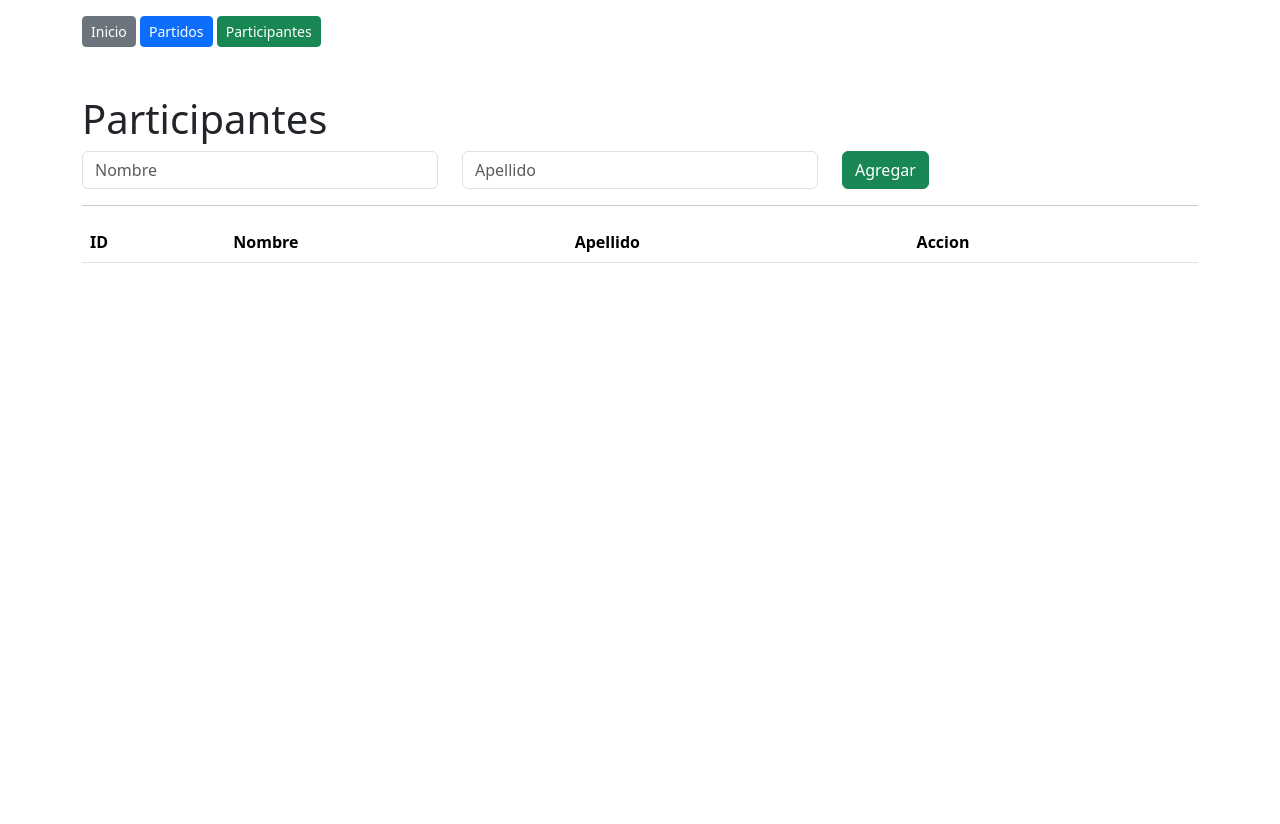
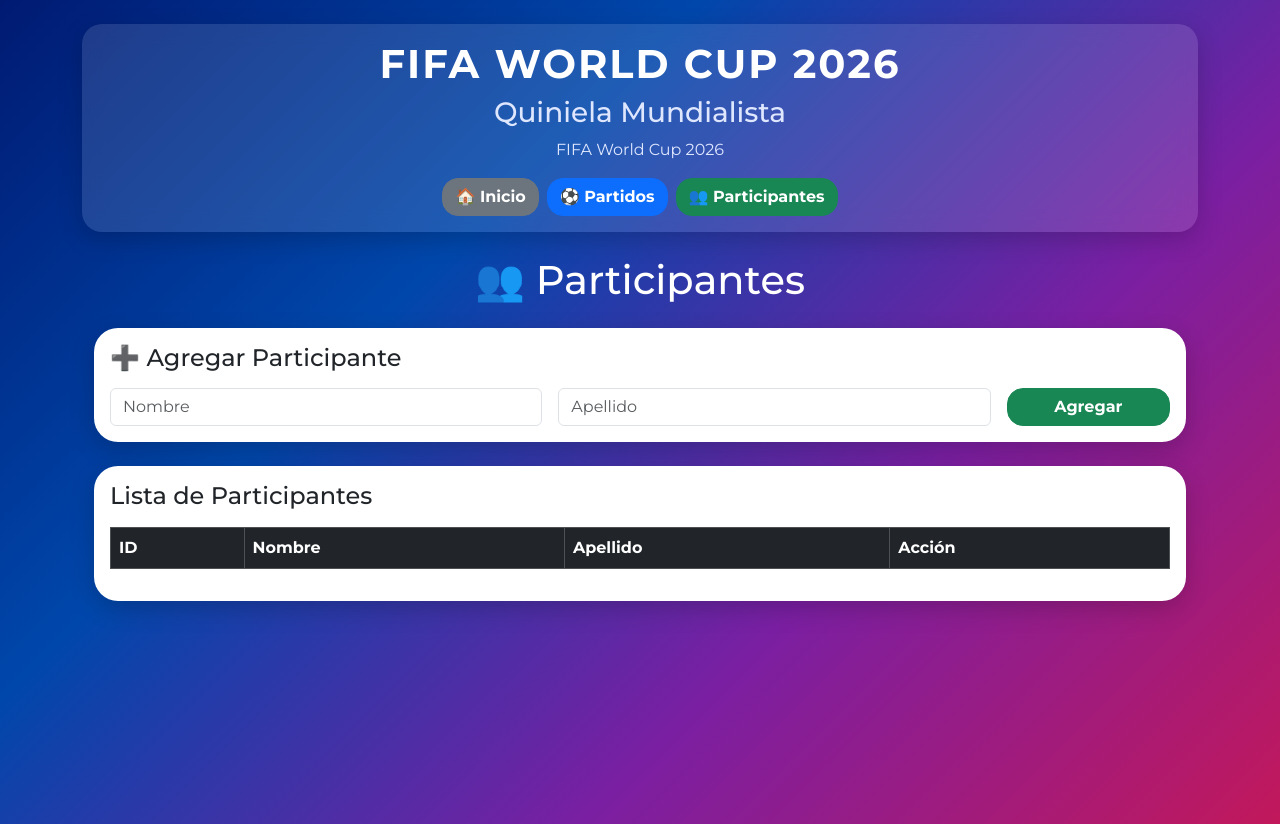
Before and after one commit to OmarBZ27/quiniela-mundialista, a Flask app: page /participantes in a window 1280 px wide. Before the commit the page ends 263 px from the top, so only its background shows below. Run offline with Flask 3, Linux system fonts and the light colour scheme; data that the repository does not hold is empty; some libraries are stand-ins or nearby versions.

Commit message:
Prueba base html

```diff
--- a/templates/participantes.html
+++ b/templates/participantes.html
@@ -1,88 +1,114 @@
-<!DOCTYPE html>
-<html>
-<head>
+{% extends "base.html" %}
 
-    <meta name="viewport" content="width=device-width, initial-scale=1">
-    <title>Participantes</title>
-    <link href="https://cdn.jsdelivr.net/npm/bootstrap@5.3.7/dist/css/bootstrap.min.css" rel="stylesheet">
-</head>
-<body>
+{% block titulo %}
+Participantes
+{% endblock %}
 
-    <div class="container mt-3">
+{% block contenido %}
 
-        <a href="/" class="btn btn-secondary btn-sm">Inicio</a>
+<div class="container mt-4">
 
-        <a href="/partidos" class="btn btn-primary btn-sm">
-        Partidos
-        </a>
+    <h1 class="text-center mb-4 text-white">
+        👥 Participantes
+    </h1>
 
-        <a href="/participantes" class="btn btn-success btn-sm">
-        Participantes
-        </a>
+    <div class="card mb-4">
 
-    </div>
+        <div class="card-body">
 
-<div class="container mt-5">
-
-    <h1>Participantes</h1>
+            <h4 class="mb-3">
+                ➕ Agregar Participante
+            </h4>
 
             <form method="POST">
 
-        <div class="row">
+                <div class="row g-3">
 
-            <div class="col-md-4">
+                    <div class="col-md-5">
+
                         <input type="text"
                                name="nombre"
                                class="form-control"
                                placeholder="Nombre"
                                required>
+
                     </div>
 
-            <div class="col-md-4">
+                    <div class="col-md-5">
+
                         <input type="text"
                                name="apellido"
                                class="form-control"
                                placeholder="Apellido"
                                required>
+
                     </div>
 
-            <div class="col-md-4">
+                    <div class="col-md-2 d-grid">
+
                         <button class="btn btn-success">
                             Agregar
                         </button>
+
                     </div>
 
                 </div>
 
             </form>
 
-    <hr>
+        </div>
 
-    <table class="table">
+    </div>
 
-        <thead>
+    <div class="card">
+
+        <div class="card-body">
+
+            <h4 class="mb-3">
+                Lista de Participantes
+            </h4>
+
+            <div class="table-responsive">
+
+                <table class="table table-striped table-bordered align-middle">
+
+                    <thead class="table-dark">
+
                         <tr>
                             <th>ID</th>
                             <th>Nombre</th>
                             <th>Apellido</th>
-                <th>Accion</th>
+                            <th>Acción</th>
                         </tr>
+
                     </thead>
 
                     <tbody>
 
                         {% for p in participantes %}
+
                         <tr>
+
                             <td>{{ p[0] }}</td>
+
                             <td>{{ p[1] }}</td>
+
                             <td>{{ p[2] }}</td>
+
                             <td>
+
                                 <a href="/eliminar-participante/{{ p[0] }}"
-                       class="btn btn-danger btn-sm">
+                                   class="btn btn-danger btn-sm"
+                                   onclick="return confirm('¿Eliminar participante?')">
+
                                     Eliminar
+
                                 </a>
+
                             </td>
+
                         </tr>
+
                         {% endfor %}
 
                     </tbody>
@@ -91,5 +117,10 @@
 
             </div>
 
-</body>
-</html>
+        </div>
+
+    </div>
+
+</div>
+
+{% endblock %}
```
Lines whose indentation alone changed are shown as unchanged.
